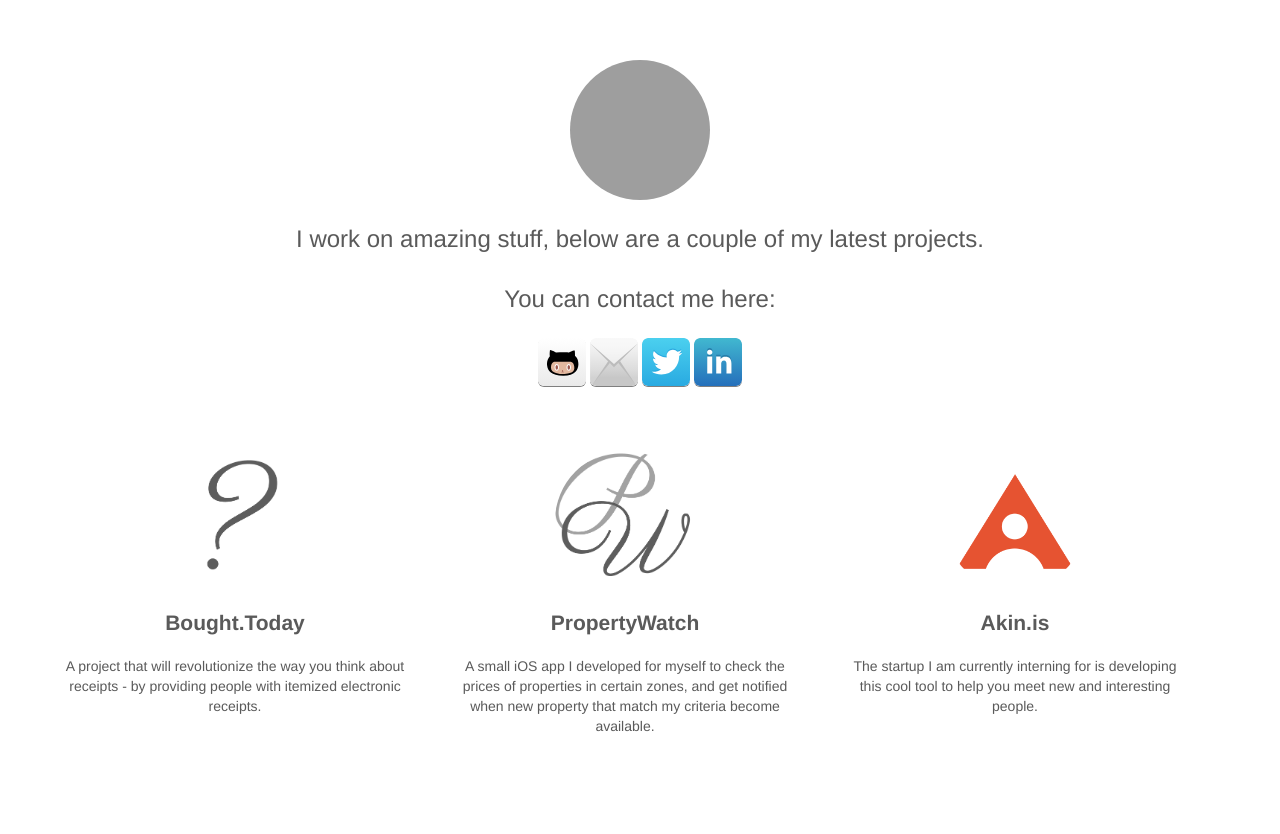
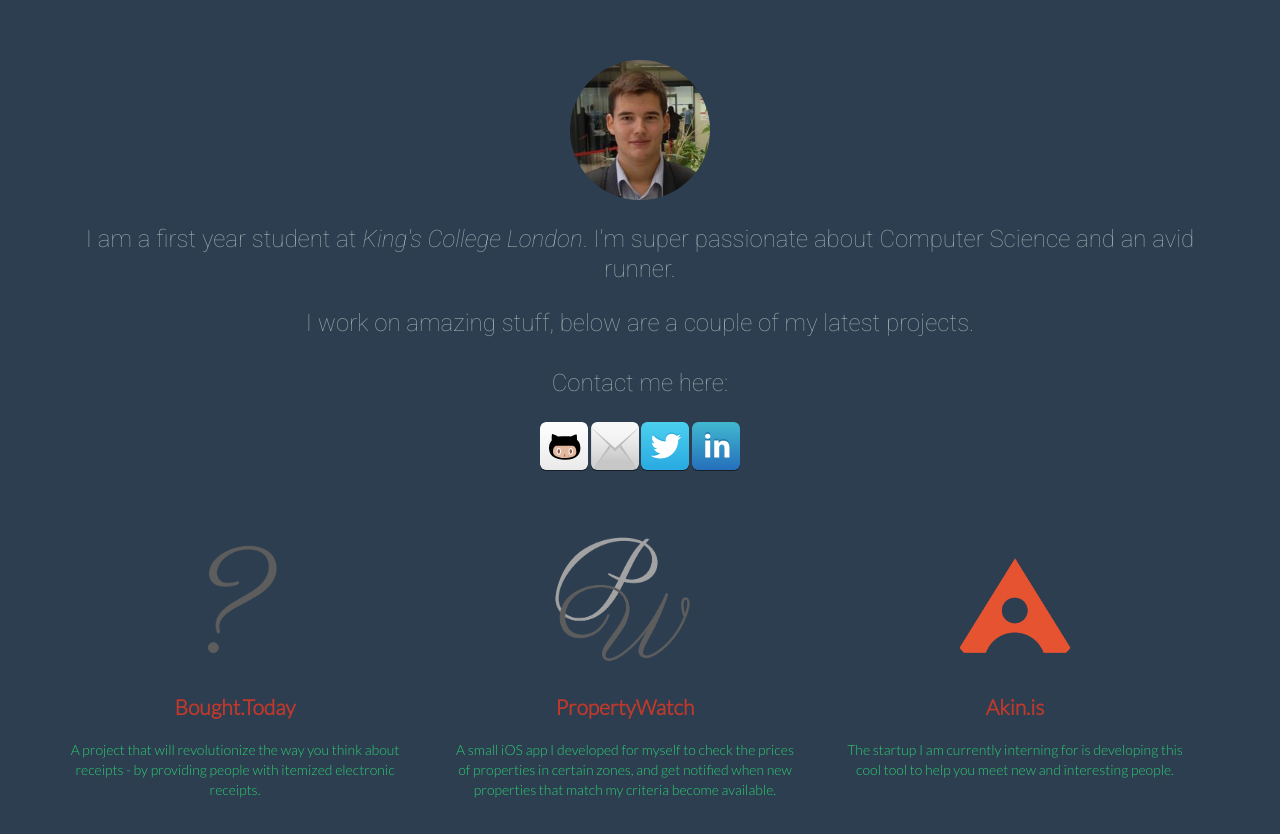
Before and after one commit to alexstoick/alexstoica.com, a PHP site: page / in a window 1280 px wide. Before the commit the page ends 732 px from the top, so only its background shows below. Run offline with PHP 8.4, Linux system fonts and the light colour scheme; some libraries are stand-ins or nearby versions; grey boxes are pictures that could not be loaded.

Commit message:
fiddling with the fonts & background color

```diff
--- a/css/style.css
+++ b/css/style.css
@@ -1,42 +1,33 @@
+body {
+
+  background-color: #2c3e50;
+
+}
 
 .container {
-	font-family:"Helvetica Neue",Helvetica,Arial,sans-serif;
+	font-family:'Lato',"Helvetica Neue",Helvetica,Arial,sans-serif;
 	width:1170px;
 	margin: 0 auto;
 	font-size: 14px;
 	line-height: 1.42857143;
-	color: #5a5a5a;
 }
 
 .jumbotron {
 	margin: 60px 0;
 	text-align: center;
 }
-.jumbotron h1 {
-	font-size: 100px;
-	line-height: 1;
-}
+
 .jumbotron .lead {
+  font-family: 'Roboto', 'sans-serif';
 	font-size: 24px;
 	line-height: 1.25;
-}
-.jumbotron .btn {
-	font-size: 21px;
-	padding: 14px 24px;
+  color:#95a5a6;
 }
 
 .me {
 	border-radius: 50%;
 	width: 140px;
 	height: 140px;
-}
-.row:before,
-.row:after {
-	display: table;
-  content: " ";
-}
-.row:after {
-	clear: both;
 }
 
 .row {
@@ -53,12 +44,22 @@
   text-align: center;
 }
 
+p {
+  font-weight: 100;
+  color:#2ecc71;
+}
+
 .h2 {
   font-weight: normal;
 }
 .col-lg-4 p {
   margin-right: 10px;
   margin-left: 10px;
+}
+
+.light-italic {
+  font-weight: 100 ;
+  font-style: italic;
 }
 
 @media (min-width: 1200px) {
@@ -73,10 +74,9 @@
 
 .link-no-style {
 	text-decoration: none;
-	color: #5a5a5a;
+  color: #c0392b;
 }
 
 .link-no-style:hover {
-	color: #252525;
-	/*cursor: pointer;*/
+  color:#e67e22;
 }
--- a/index.php
+++ b/index.php
@@ -1,7 +1,23 @@
 <html lang="en">
 <head>
+
+  <meta content='Alexandru Stoica' name='author'>
+  <meta content='width=device-width, initial-scale=1' name='viewport'>
+  <meta content='Personal website of Alexandru Stoica. Holds latest projects.' name='description'>
+  <meta content="Alexandru Stoica, Running, King's College London, PropertyWatch  " name='keywords'>
+  <meta content='text/html;charset=UTF-8' http-equiv='content-type'>
+  <meta content='ALL' name='robots'>
+  <meta content='1 Day' name='revisit-after'>
+  <meta content='Never' name='expires'>
+  <meta content='TRUE' name='MSSmartTagsPreventParsing'>
+  <meta content='http://alexstoica.com' name='Identifier-URL'>
+  <meta content='http://alexstoica.com' name='Home_URL'>
+  <meta content='en-gb' http-equiv='Content-Language'>
+
 	<meta charset="utf-8">
-	<title>Stoica Alex's Blog</title>
+	<title>Stoica Alex's Website</title>
+  <link href='http://fonts.googleapis.com/css?family=Lato:300' rel='stylesheet' type='text/css'>
+  <link href='http://fonts.googleapis.com/css?family=Roboto:300,100,100italic' rel='stylesheet' type='text/css'>
 	<link rel="stylesheet" href="css/fc-webicons.css">
 	<link rel="stylesheet" href="css/style.css">
 	<script>
@@ -21,9 +37,9 @@
 	<div class="container">
 
       <div class="jumbotron">
-				<!-- <h1>Hello!</h1>  -->
-				<img class="me" src="img/me.jpg"></img>
-				<p class="lead">I work on amazing stuff, below are a couple of my latest projects. <br><br>You can contact me here:</p>
+				<img class="me" src="img/me.png"></img>
+        <p class="lead">I am a first year student at <span class="light-italic">King's College London</span>. I'm super passionate about Computer Science and an avid runner. </p>
+				<p class="lead">I work on amazing stuff, below are a couple of my latest projects. <br><br>Contact me here:</p>
 				<p>
 					<a class="fc-webicon github large" onClick="_gaq.push(['_trackEvent', 'Github' , 'Clicked Github']);" href="https://github.com/alexstoick">Github</a>
 					<a class="fc-webicon mail large" onClick="_gaq.push(['_trackEvent', 'Email', 'Clicked Email']);" href="mailto:alex.stoicajr@gmail.com">Mail</a>
@@ -34,16 +50,16 @@
 
       <div class="row">
         <div class="col-lg-4">
-          <img class="me" src="img/QuestionMark.jpg" alt="Bought.Today">
+          <img class="me" src="img/QuestionMark.png" alt="Bought.Today">
           <h2><a href="http://bought.today" alt="Bought.Today" class="link-no-style">Bought.Today</a></h2>
           <p> A project that will revolutionize the way you think about receipts - by providing people with itemized electronic
           	receipts. </p>
         </div><!-- /.col-lg-4 -->
         <div class="col-lg-4">
-          <img class="me" src="img/PropertyWatch.jpg" alt="PropertyWatch">
+          <img class="me" src="img/PropertyWatch.png" alt="PropertyWatch">
           <h2><a class="link-no-style" href="http://alexstoica.com/PropertyWatch/">PropertyWatch</a></h2>
           <p> A small iOS app I developed for myself to check the prices of properties in certain zones, and
-          get notified when new property that match my criteria become available.</p>
+          get notified when new properties that match my criteria become available.</p>
         </div><!-- /.col-lg-4 -->
         <div class="col-lg-4">
           <img class="me" src="img/Akin1024.png" alt="Akin.is">
@@ -52,7 +68,6 @@
         </div><!-- /.col-lg-4 -->
       </div><!-- /.row -->
 	</div> <!-- /container -->
-
     <script src='js/modernizr.min.js'></script>
 	<script src="http://ajax.googleapis.com/ajax/libs/jquery/1.9.1/jquery.min.js"></script>
 </body>
```
Also changed, not shown: img/PropertyWatch.jpg (deleted), img/PropertyWatch.png (added), img/QuestionMark.jpg (deleted), img/QuestionMark.png (added), img/me.png (added), 2 other files. Lines whose indentation alone changed are shown as unchanged.
